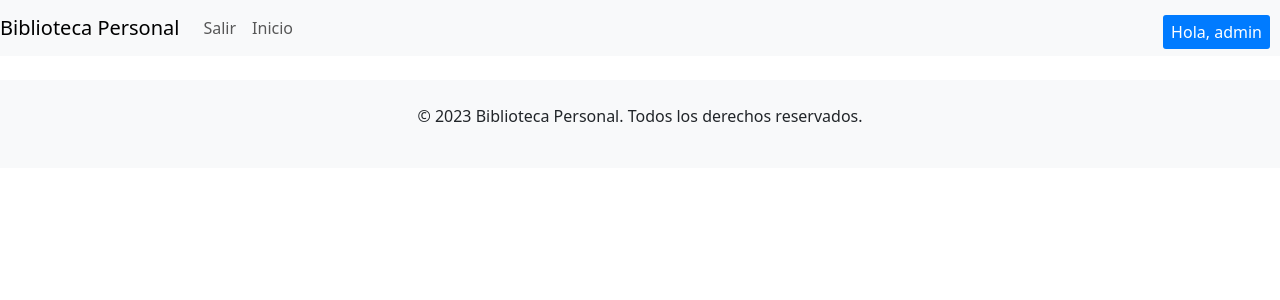
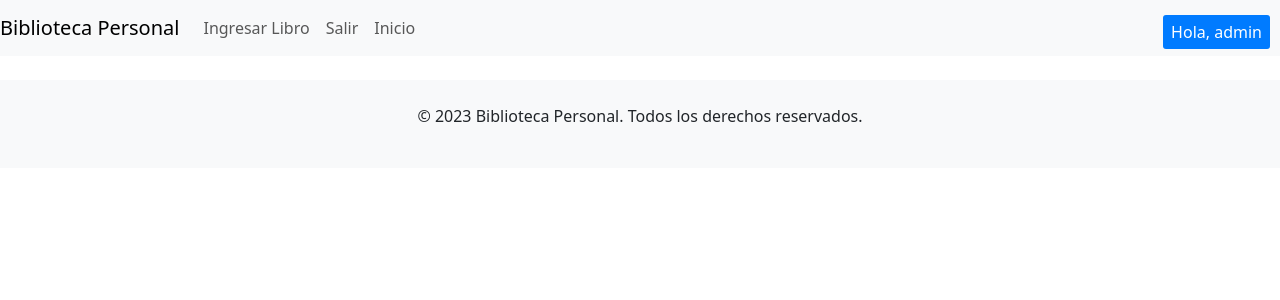
Before and after one commit to ezecodo/Entrega1-Angeloni, a Django app: page / in a window 1280 px wide. Shown: the top 300 px of the page. Run offline with Django 4.2, Linux system fonts and the light colour scheme; a user stored in the database is signed in; some libraries are stand-ins or nearby versions.

Commit message:
Ingresar Libros a DB

```diff
--- a/biblioteca/urls.py
+++ b/biblioteca/urls.py
@@ -16,7 +16,6 @@ Including another URLconf
 """
 from django.contrib import admin
 from django.urls import path, include
-from django.contrib.auth import views as auth_views
 
 urlpatterns = [
     path('admin/', admin.site.urls),
@@ -24,5 +23,6 @@ urlpatterns = [
     path('usuarios/', include('django.contrib.auth.urls')),
     path('usuarios/registro/', include('usuarios.urls')),
     path('login/', include('usuarios.urls')),
+    path('libros/', include('libros.urls')),
 
 ]
--- a/inicio/templates/inicio/homepage.html
+++ b/inicio/templates/inicio/homepage.html
@@ -39,12 +39,19 @@
           </li>
           {% if user.is_authenticated %}
           <li class="nav-item">
-            <span class="nav-link greeting custom-greeting"
-              >Hola, {{ user.username }}</span
-            >
+            <a class="nav-link" href="{% url 'logout' %}">Salir</a>
           </li>
           <li class="nav-item">
-            <a class="nav-link" href="{% url 'logout' %}">Salir</a>
+            <span class="nav-link greeting">Hola, {{ user.username }}</span>
+          </li>
+          <!-- Agregar enlaces para ingresar libros y listar libros -->
+          <li class="nav-item">
+            <a
+              class="nav-link"
+              href="{% url 'ingresar_libro' %}"
+              class="btn btn-secondary"
+              >Ingresar Libro</a
+            >
           </li>
 
           {% else %}
--- a/libros/templates/libros/ingresar_libros.html
+++ b/libros/templates/libros/ingresar_libro.html
@@ -4,7 +4,5 @@
   {% csrf_token %} {{ form.as_p }}
   <button type="submit" class="btn btn-primary">Ingresar Libro</button>
 </form>
-<a href="{% url 'lista_libros' %}" class="btn btn-secondary"
-  >Ver Lista de Libros</a
->
-{% endblock %}
+
+> {% endblock %}
--- a/libros/urls.py
+++ b/libros/urls.py
@@ -2,6 +2,7 @@ from django.urls import path
 from . import views
 
 urlpatterns = [
-    path('ingresar/', views.ingresar_libro, name='ingresar_libro'),
-    path('lista/', views.lista_libros, name='lista_libros'),
+    path('ingresar_libro/', views.ingresar_libro, name='ingresar_libro'),
+
+
 ]
--- a/libros/views.py
+++ b/libros/views.py
@@ -26,7 +26,7 @@ def ingresar_libro(request):
 
                 form.add_error('titulo', 'Este libro ya existe en la biblioteca.')
     else:
-        form = IngresarLibroForm()
+        form = LibroForm()
     return render(request, 'libros/ingresar_libro.html', {'form': form})
 
 
```
Also changed, not shown: db.sqlite3, libros/templates/libros/listar_libros.html (deleted).
